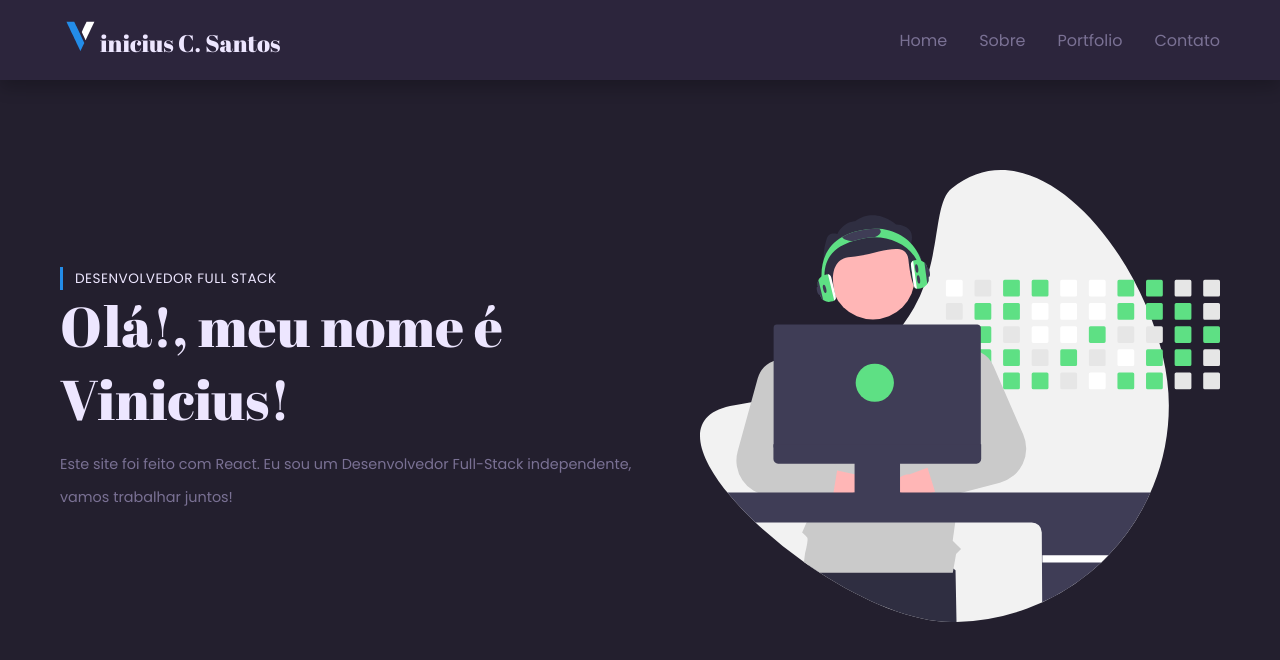
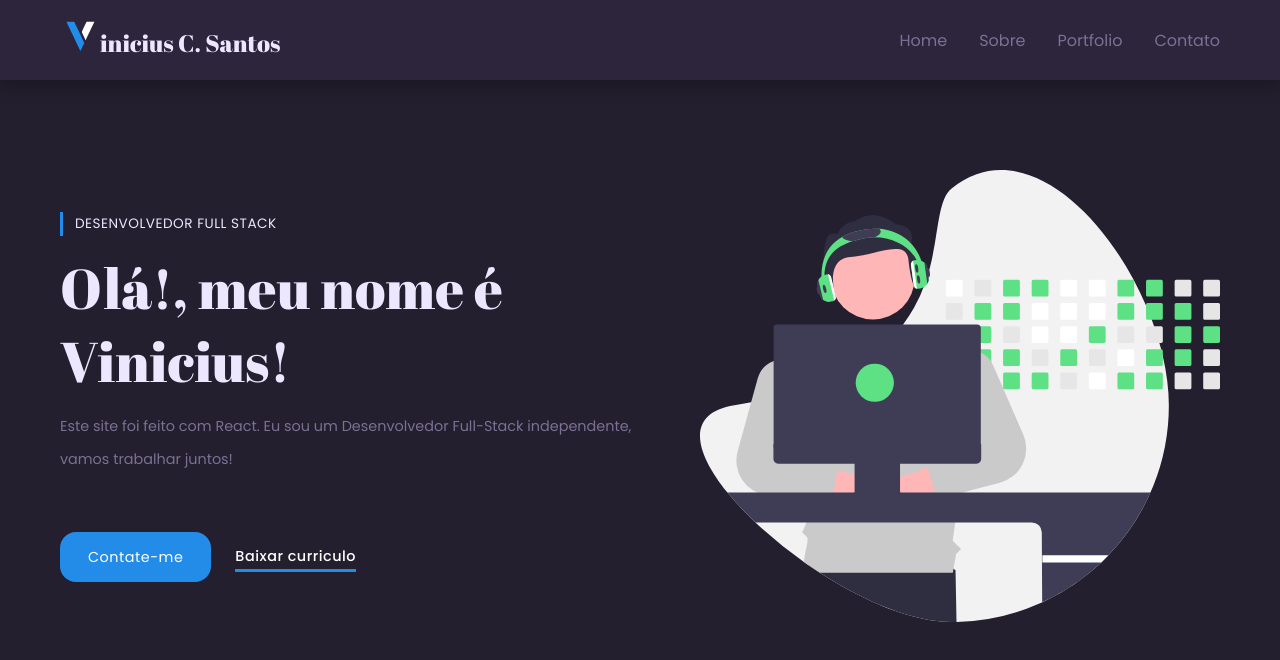
Before and after one commit to ViniciusCavalcanteSantos/portfolio, a Next.js app: page / in a window 1280 px wide. Shown: the top 660 px of the page. Built offline with nearby package versions, Linux system fonts and the light colour scheme.

Commit message:
Feat: adds link button to the introduction

```diff
--- a/src/app/globals.css
+++ b/src/app/globals.css
@@ -4,7 +4,7 @@
 
 
   --primary: #238ce8;
-  --primary-dark: hsl(257, 69%, 50%);
+  --primary-dark: #1872c0;
   --secondary: hsl(47, 100%, 61%);
   --secondary: hsl(47, 82%, 55%);
   --white: #fff;
--- /dev/null
+++ b/src/components/BtnPrimary.tsx
@@ -0,0 +1,63 @@
+import { ButtonHTMLAttributes } from "react"
+import styled from "styled-components"
+
+const TagButton = styled.button`
+  display: inline-block;
+  min-width: 125px;
+  border-radius: 1rem;
+  padding: .9rem 1.75rem;
+  border: 0;
+  outline: 0;
+  /* background: linear-gradient(90deg, #398e52, #17D46C, #368b4f); */
+  background: var(--primary);
+  background-size: 200%;
+  background-repeat: no-repeat;
+  color: var(--white);
+  font-family: inherit;
+  font-size: .9rem;
+  text-align: center;
+  letter-spacing: .5px;
+  cursor: pointer;
+  transition: .3s;
+
+  &:hover {
+    background-color: var(--primary-dark);
+  }
+
+  &.outlined {
+    position: relative;
+    font-weight: 500;
+    border-bottom: 3px solid var(--primary);
+    border-radius: 0;
+    padding: 0.15rem 0;
+    background: transparent;
+    min-width: revert;
+
+    &::before {
+      content: "";
+      position: absolute;
+      height: 3px;
+      width: 0;
+      left: 0;
+      bottom: -3px;
+      background-color: var(--primary-dark);
+      transition: .3s ease-in-out;
+    }
+
+    &:hover::before {
+      width: 100%;
+    }
+  }
+`
+interface ButtonProps extends ButtonHTMLAttributes<HTMLButtonElement> {
+  children: React.ReactNode,
+  background?: string
+}
+
+export default function BtnPrimary({children, background = "", ...props}: ButtonProps) {
+  return(
+      <TagButton {...props} className={background}>
+        {children}
+      </TagButton>
+  )
+}
--- a/src/components/Introduction.tsx
+++ b/src/components/Introduction.tsx
@@ -2,6 +2,8 @@ import styled from "styled-components";
 import Topic from "./Topic";
 import Image from "next/image";
 import devPerson from "@/assets/dev-person.svg"
+import Link from "next/link";
+import BtnPrimary from "./BtnPrimary";
 
 const Section = styled.section`
   padding: 96px 0;
@@ -20,6 +22,13 @@ const Container = styled.div`
   }
 `
 
+const LinksContainer = styled.div`
+  display: flex;
+  align-items: center;
+  gap: 24px;
+  margin-top: 3.5rem;
+`
+
 const DevImage = styled(Image)`
   && {
     width: 100%;
@@ -31,7 +40,18 @@ export default function Introduction() {
   return(
     <Section>
       <Container>
-        <Topic topic="Desenvolvedor Full Stack" title="Olá!, meu nome é Vinicius!" description="Este site foi feito com React. Eu sou um Desenvolvedor Full-Stack independente, vamos trabalhar juntos!" />
+        <div>
+          <Topic topic="Desenvolvedor Full Stack" title="Olá!, meu nome é Vinicius!" description="Este site foi feito com React. Eu sou um Desenvolvedor Full-Stack independente, vamos trabalhar juntos!" />
+
+          <LinksContainer>
+            <Link href="/#contato">
+              <BtnPrimary>Contate-me</BtnPrimary>
+            </Link>
+            <Link href="/" download>
+              <BtnPrimary background="outlined">Baixar curriculo</BtnPrimary>
+            </Link>
+          </LinksContainer>
+        </div>
 
         <DevImage src={devPerson} alt="Ilustração de um desenvolvedor" width={300} height={261} />
       </Container>
--- a/src/components/Topic.tsx
+++ b/src/components/Topic.tsx
@@ -3,6 +3,7 @@ import { Abril_Fatface } from "next/font/google";
 const AbrilFatface = Abril_Fatface({ weight: ["400"], subsets: ['latin'] });
 
 const TopicName = styled.span`
+  display: inline-block;
   color: var(--text-primary);
   font-size: .85rem;
   font-weight: 400;
```
